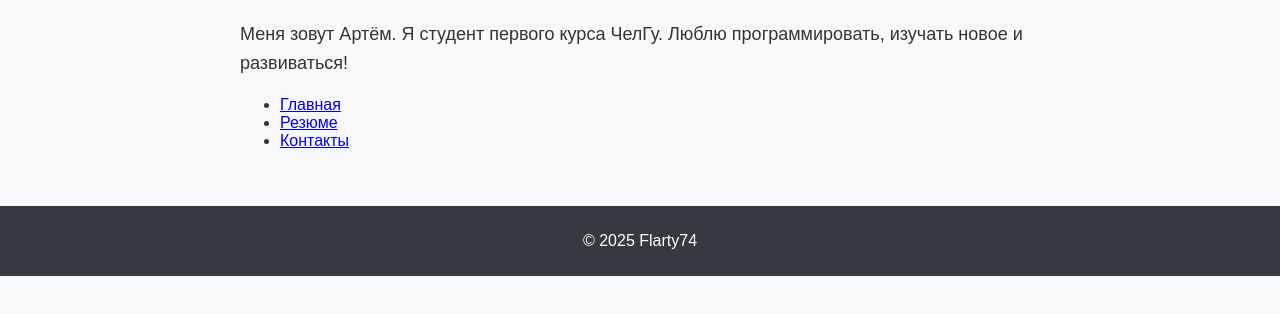
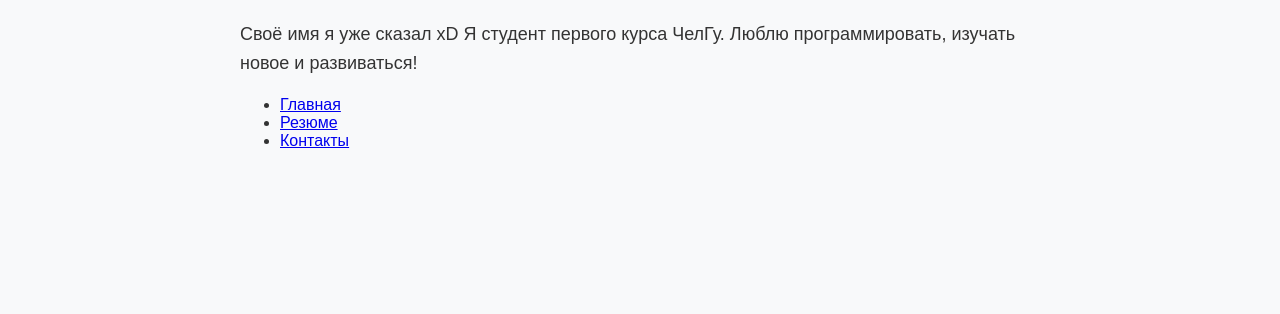
Before and after one commit to Flarty74/flarty74.github.io, a plain HTML site: page about.html in a window 1280 px wide. Shown: the part 148-462 px from the top of the page. Drawn offline with Linux system fonts and the light colour scheme.

Commit message:
about.html

```diff
--- a/about.html
+++ b/about.html
@@ -13,7 +13,7 @@
     </header>
     <main>
         <h2>Обо мне</h2>
-        <p>Меня зовут Артём. Я студент первого курса ЧелГу. Люблю программировать, изучать новое и развиваться!</p>
+        <p>Своё имя я уже сказал xD Я студент первого курса ЧелГу. Люблю программировать, изучать новое и развиваться!</p>
         <nav>
             <ul>
                 <li><a href="index.html">Главная</a></li>
@@ -22,8 +22,5 @@
             </ul>
         </nav>
     </main>
-    <footer>
-        <p>&copy; 2025 Flarty74</p>
-    </footer>
 </body>
 </html>
```
